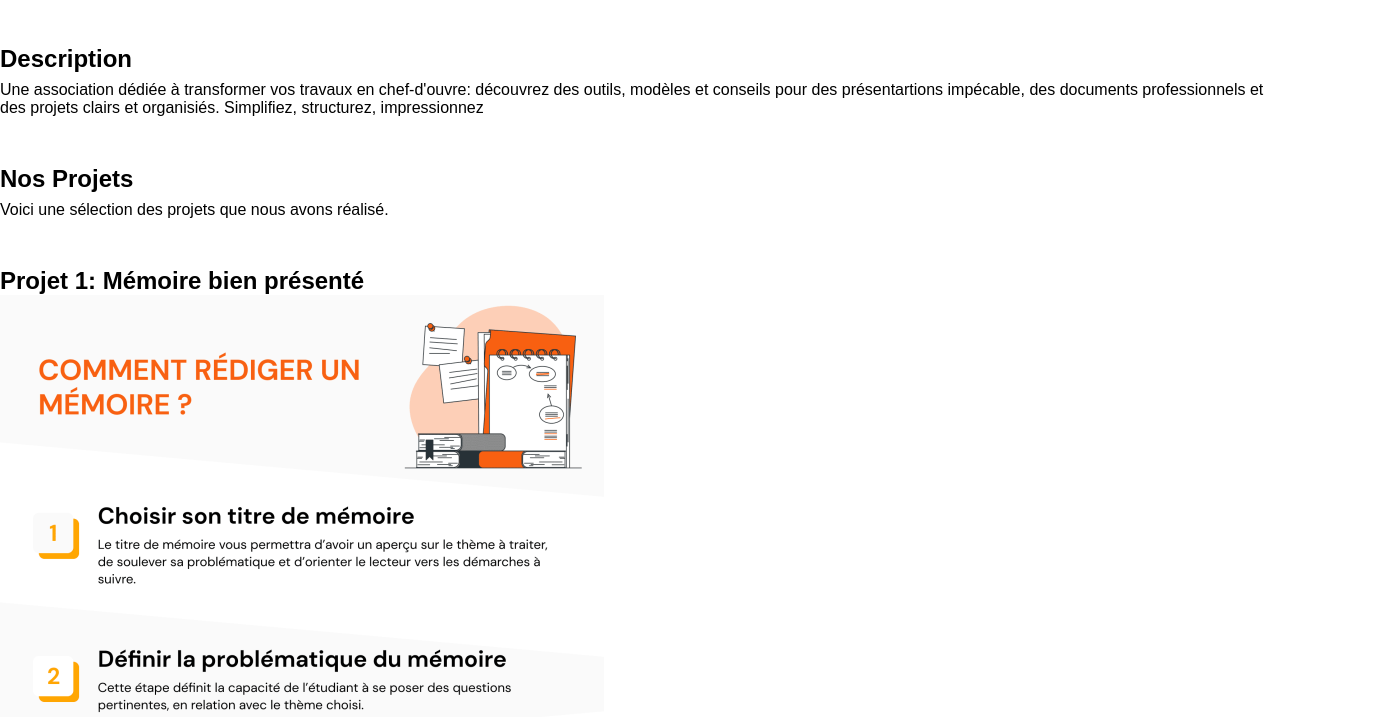
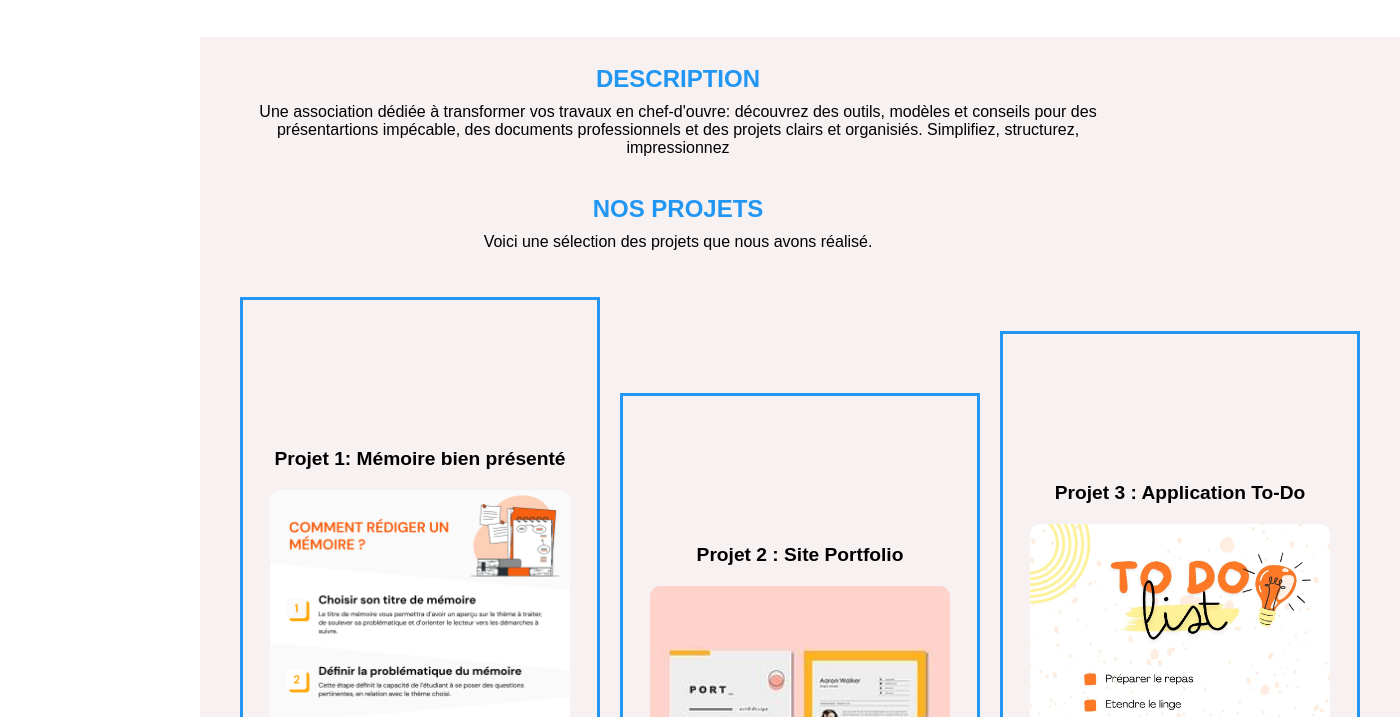
Before and after one commit to VASDV-Edu-2024/AE_Rendre_un_travail_propore, a plain HTML site: page projects.html in a window 1280 px wide. Shown: the part 83-800 px from the top of the page, 1400 px wide, since content can reach past the window. Drawn offline with Linux system fonts and the light colour scheme.

Commit message:
ajout du css projets

```diff
--- a/CSS/style.css
+++ b/CSS/style.css
@@ -184,3 +184,91 @@ button:hover{
 /* FIN Henri membres */
 
 /* Kelvya projects */
+
+.projects{
+
+    width: 100%;
+    max-width: 1200px;
+    margin-top: 40px ;
+    margin-left: 200px;
+    margin-right: 100rem;
+    padding-top: 250px;
+    padding-bottom: 150px;
+    padding-left: 30px;
+    padding-right: 30px;
+    background-color: rgba(235, 222, 222, 0.425);
+    display: flex;
+    align-items: center;
+    text-align: center;
+
+}
+
+.pdescription{
+    margin-bottom: 30px;
+    position: absolute;
+    top: 100px;
+    text-align: center;
+    width: 70%;
+
+ }
+
+ .pdescription h1 {
+    color: rgb(33, 150, 243);
+    margin-bottom: 10px;
+ }
+
+ .pdescription p {
+    font-size: 1rem;
+ }
+
+ .pprécision{
+    margin-bottom: 30px;
+    position: absolute;
+    text-align: center;
+    width: 70%;
+    top: 230px;
+ }
+
+ .pprécision h1 {
+    color: rgb(33, 150, 243);
+    font-size: 1.5rem;
+ }
+
+ .pprécision p {
+    margin-top: 10px;
+    font-size: 1rem;
+ }
+
+ .Projets {
+    width: 3000px;
+    overflow: hidden;
+    margin: 10px;
+    padding-top: 100px;
+    text-align: center;
+    border: rgb(33, 150, 243) solid 3px;
+
+
+
+ }
+
+ .Projets h2 {
+    font-size: 1.2rem;
+    margin-bottom: 10px;
+ }
+
+ .Projets img {
+    width: 100%;
+    max-width: 300px;
+    display: inline-block;
+    margin: 10px;
+    border-radius: 10px;
+    box-shadow: 0 2px 1x rgba(0, 0, 0, 0.2);
+    margin-bottom: 2rem;
+
+ }
+
+ .Projets p {
+    font-size: 0.9rem;
+    margin-top: 10px;
+    color: black;
+}
--- a/projects.html
+++ b/projects.html
@@ -3,7 +3,7 @@
 <head>
     <meta charset="UTF-8">
     <meta name="viewport" content="width=device-width, initial-scale=1.0">
-    <title>Document</title>
+    <title>Nos projets</title>
     <link href="CSS/style.css" rel="stylesheet">
 </head>
 <body>
@@ -28,16 +28,16 @@
 
     <!-- Main -->
      <main class="projects">
-        <section class="description">
+        <section class="pdescription">
 
-            <h2>Description</h2>
+            <h1>DESCRIPTION</h1>
             <p> Une association dédiée à transformer vos travaux en chef-d'ouvre: découvrez des outils, modèles et conseils pour des présentartions impécable, des documents professionnels et des projets clairs et organisiés. Simplifiez, structurez, impressionnez</p>
 
         </section>
 
-        <section class="précision">
+        <section class="pprécision">
 
-            <h1>Nos Projets</h1>
+            <h1>NOS PROJETS</h1>
         <p>Voici une sélection des projets que nous avons réalisé.</p>
 
         </section>
@@ -52,7 +52,7 @@
             <img src="images/0fe31097dbef421e09f84832438b564d.jpg" alt="Image du projet Portfolio">
             <p>Un site portfolio personnel pour présenter mon travail et mes compétences.</p>
         </section>
-        <section class="projet">
+        <section class="Projets">
             <h2>Projet 3 : Application To-Do</h2>
             <img src="images/1131w-_GzLGaMoYsk.webp" alt="Image du projet To-Do">
             <p>Une application web permettant de gérer une liste de tâches.</p>
```
